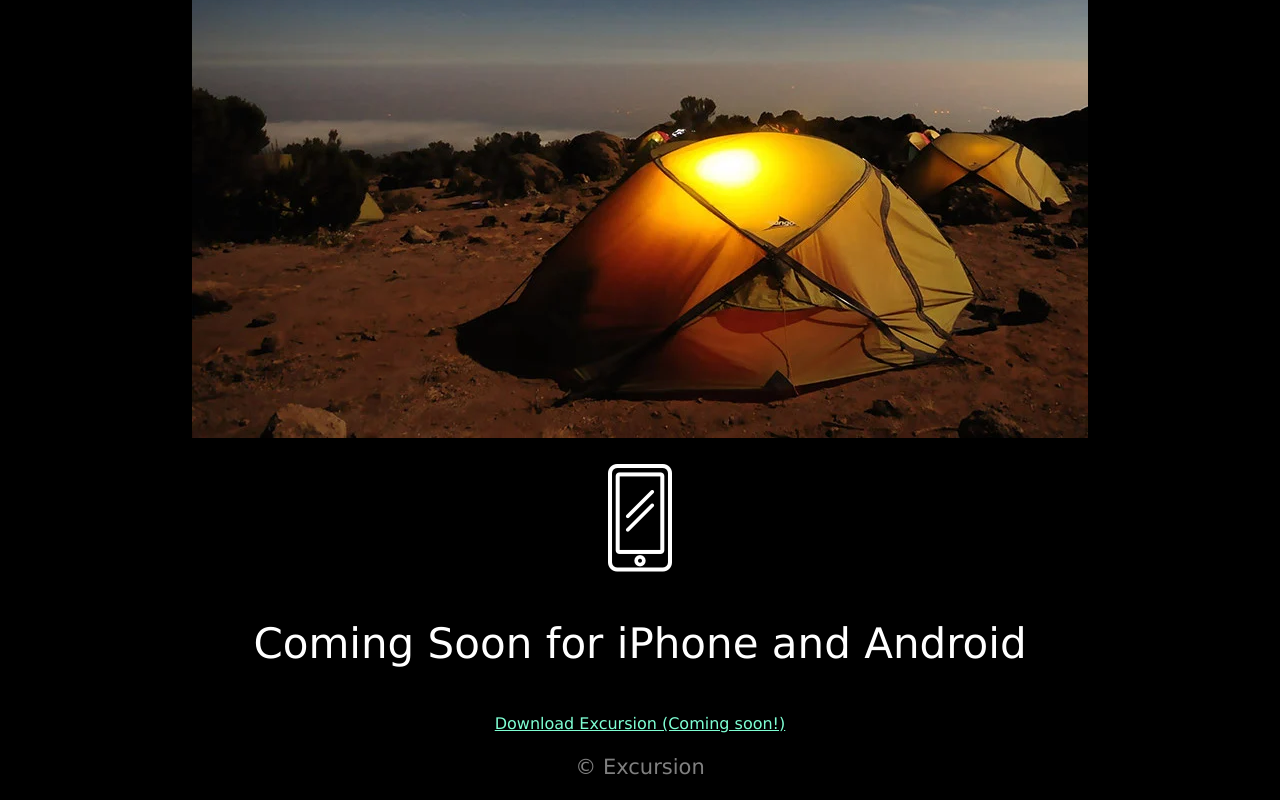
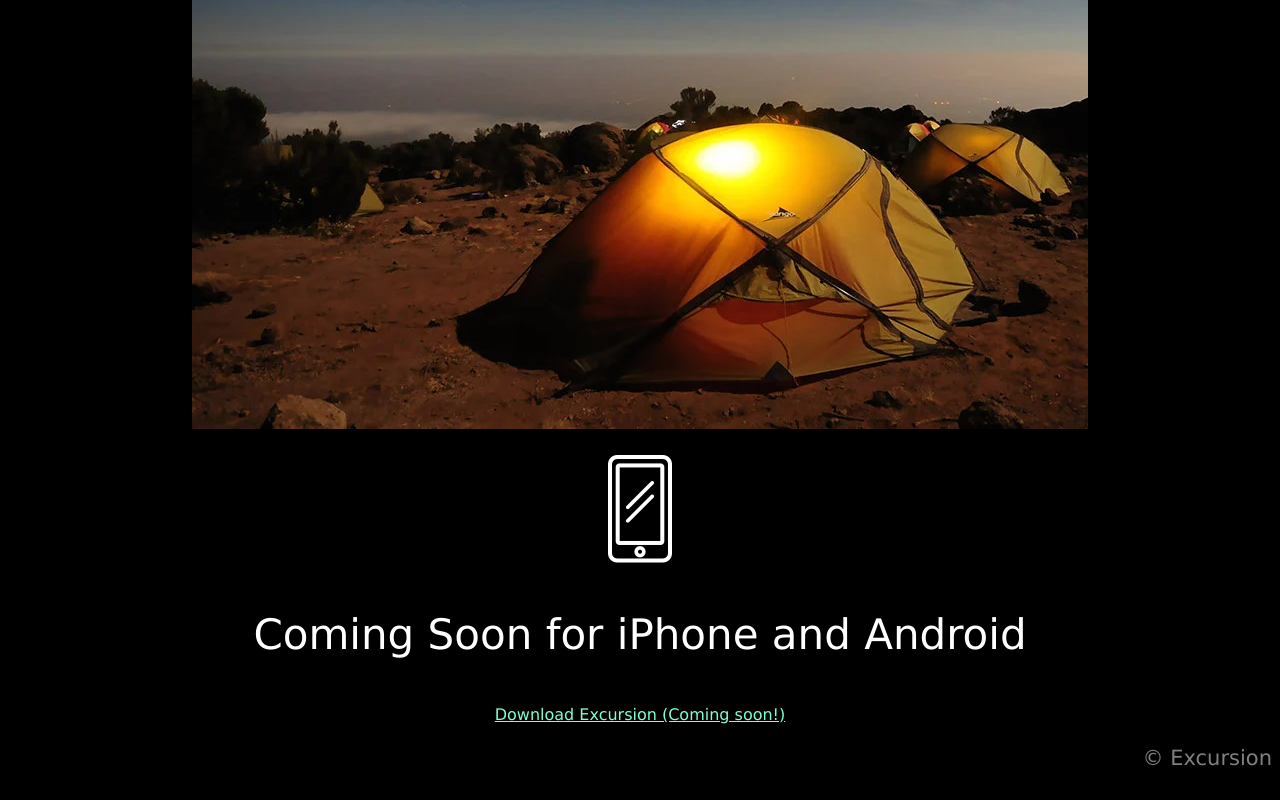
Before and after one commit to brundo33/brundo33.github.io, a plain HTML site: page excursion/index.html in a window 1280 px wide. Shown: the part 634-1434 px from the top of the page. Drawn offline with Linux system fonts and the light colour scheme.

Commit message:
style css fixed

```diff
--- a/excursion/index.html
+++ b/excursion/index.html
@@ -10,13 +10,13 @@
             </div>
 
             <div class="container">
-                <a href="">Download Excursion (Coming soon!)</a>
-                <div>
+                <p><a href="">Download Excursion (Coming soon!)</a></p>
+                <p>
                     <video autoplay>
                         <source src="resources/videos/excursion.mp4" type="video/mp4">
                         Your browser does not support the video tag.
                     </video>
-                </div>
+                </p>
 
                 <p id="heading">Your personal travel guide</p>
                 <p>Excursion remembers places you like, and recommends new points of interest around you.</p>
--- a/excursion/resources/css/style.css
+++ b/excursion/resources/css/style.css
@@ -1,31 +1,27 @@
 body {
     background-color: black;
     text-align: center;
-    font-family: verdana;
-    font-size: 42px;
-    color: white;
 }
 
 .header p {
     font-family: Verdana;
     font-weight: normal;
+    font-size: 50px;
     color: white;
     text-align: center;
-    font-size: 50px;
 }
 
-.container a {
+
+a {
     color: aquamarine;
     font-size: 16px;
 }
 
-.banner {
+p {
     font-family: verdana;
-    font-weight: 300;
-    font-size: 42px;
+    font-size: 21px;
+    color: gray;
 }
-
-
 
 #heading {
     font-family: verdana;
@@ -34,9 +30,7 @@ body {
     color: white;
 }
 
-p {
-    font-size: 21px;
-    color: gray
-
-    ;
+.footer {
+    text-align: right;
+    color: gray;
 }
```
